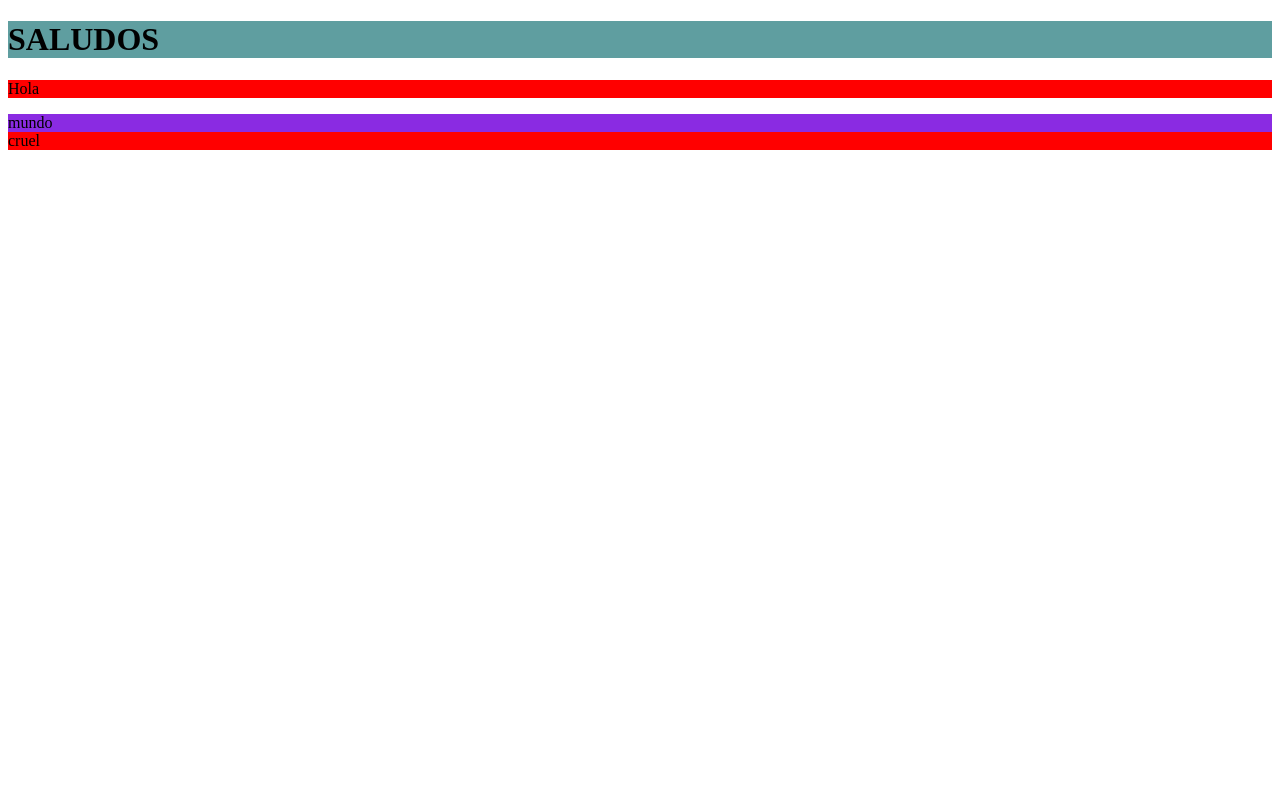
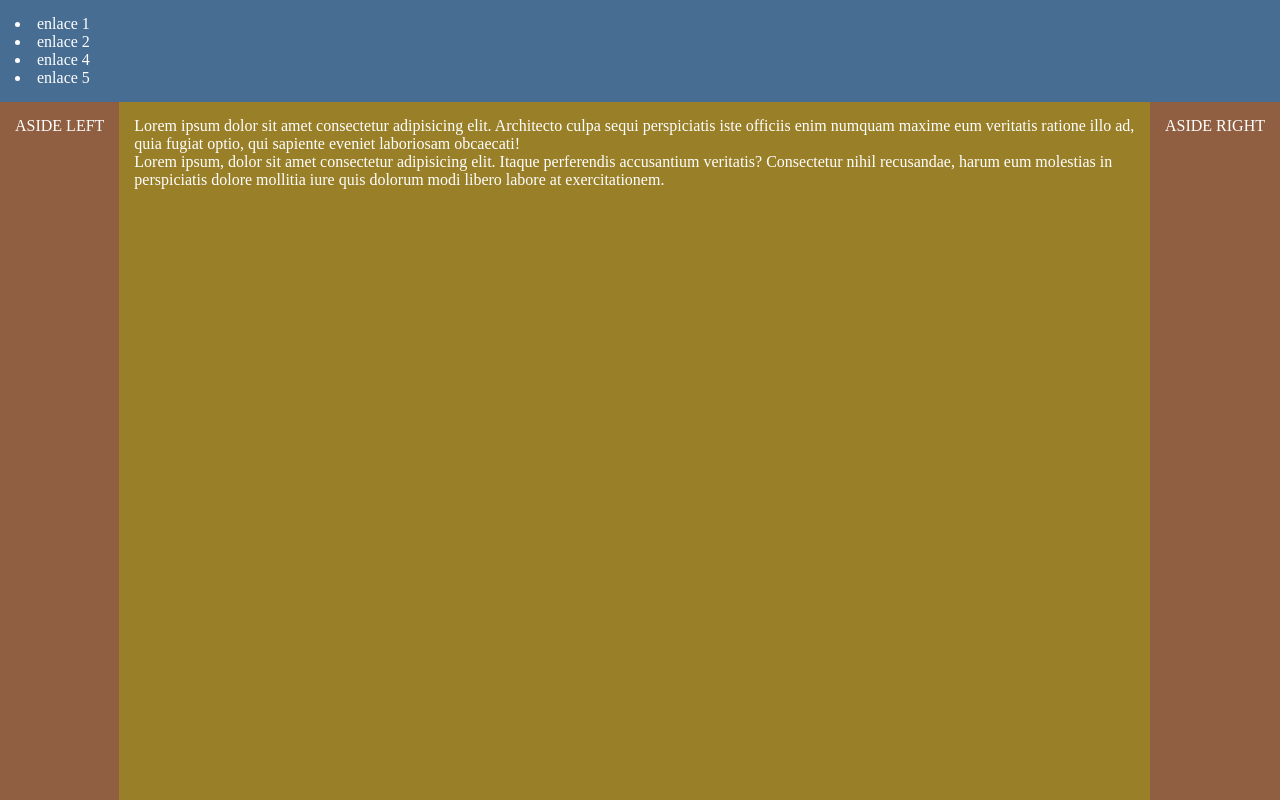
Before and after one commit to elianVillarroel/test, a plain HTML site: page index.html in a window 1280 px wide. Drawn offline with Linux system fonts and the light colour scheme.

Commit message:
Add files via upload

```diff
--- /dev/null
+++ b/estilos4.css
@@ -0,0 +1,49 @@
+*{
+    margin: 0;
+    padding: 0;
+    border: 0;
+    box-sizing: border-box;
+}
+html{
+    height: 100%;
+}
+body {
+    height: 100%;
+    display: grid;
+    grid-template: auto 1fr auto / auto 1fr auto;
+}
+#header{
+    padding: 15px;
+    background-color: rgba(71,109,147,1);
+    color: white;
+    grid-column: 1/4;
+}
+#aside-left{
+    grid-column: 1 / 2;
+    padding: 15px;
+    background-color: rgba(144,94,65, 1);
+    color: white;
+}
+#aside-right{
+    grid-column: 3 / 4;
+    padding: 15px;
+    background-color: rgba(144,94,65, 1);
+    color: white;
+}
+#main{
+    grid-column: 2 / 3;
+    padding: 15px;
+    background-color: rgba(153,127,40, 1);
+    color: white;
+}
+#footer{
+    grid-column: 1 / 4;
+    padding: 15px;
+    background-color: rgba(71,109,147,1);
+    color: white;
+}
+.keyword{
+    font-size: 1.3em;
+    color: blue;
+    /* border: 5px dashed green; */
+}
--- a/index.html
+++ b/index.html
@@ -4,11 +4,32 @@
     <meta charset="UTF-8">
     <meta name="viewport" content="width=device-width, initial-scale=1.0">
     <title>Document</title>
+    <link rel="stylesheet" href="estilos4.css">
 </head>
 <body>
-    <H1 style="background-color: cadetblue;">SALUDOS</H1>
-    <p style="background-color: red;">Hola</p>
-    <div style="background-color: blueviolet;">mundo</div>
-    <div style="background-color: red;">cruel</div>
+
+    <div id="header">
+        <div id="nav">
+            <li>enlace 1</li>
+            <li>enlace 2</li>
+            <li>enlace 4</li>
+            <li>enlace 5</li>
+        </div>
+    </div>
+    <div id="aside-left">
+        ASIDE LEFT
+    </div>
+    </div>
+    <div id="main">
+        <div id="article">
+
+            <div id="section-1">Lorem ipsum dolor sit amet consectetur adipisicing elit. Architecto culpa sequi perspiciatis iste officiis enim numquam maxime eum veritatis ratione illo ad, quia fugiat optio, qui sapiente eveniet laboriosam obcaecati!</div>
+            <div id="section-2">Lorem ipsum, dolor sit amet consectetur adipisicing elit. Itaque perferendis accusantium veritatis? Consectetur nihil recusandae, harum eum molestias in perspiciatis dolore mollitia iure quis dolorum modi libero labore at exercitationem.</div>
+
+        </div>
+    </div>
+    <div id="aside-right">
+        ASIDE RIGHT
+    </div>
 </body>
 </html>
```
